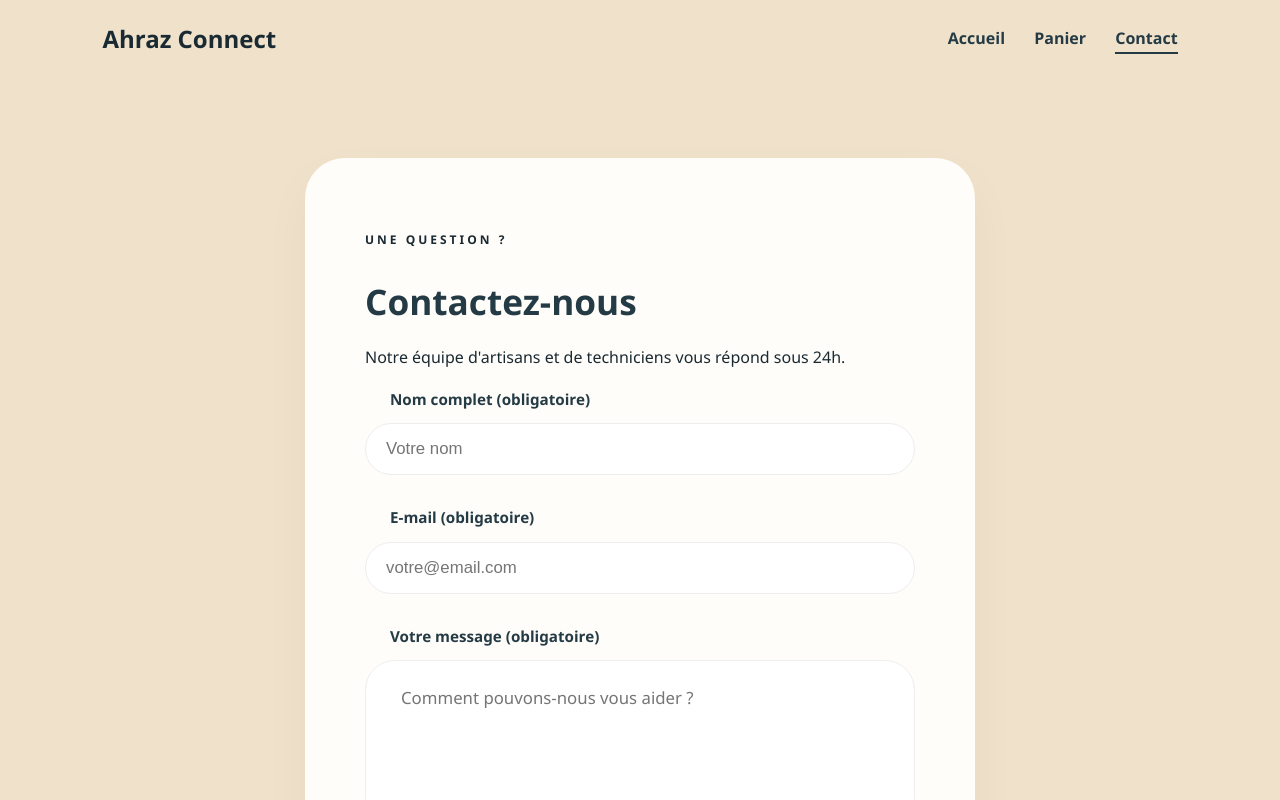
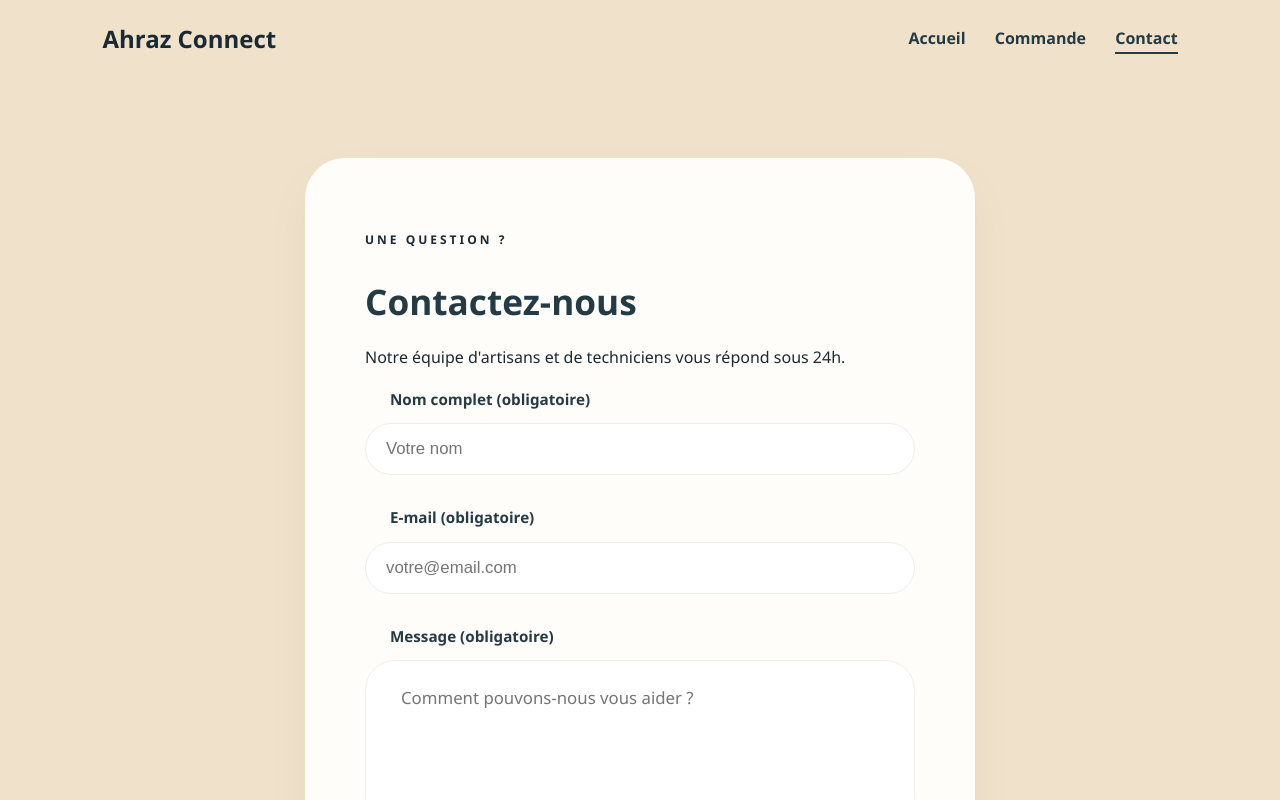
Before and after one commit to Imene06-hub/startup.github.io, a plain HTML site: page contact.html in a window 1280 px wide. Shown: the top 800 px of the page. Drawn offline with Linux system fonts and the light colour scheme.

Commit message:
Update contact form and navigation links

```diff
--- a/contact.html
+++ b/contact.html
@@ -11,7 +11,7 @@
         <div class="logo">Ahraz Connect</div>
         <nav class="nav-links">
             <a href="index.html">Accueil</a>
-            <a href="panier.html">Panier</a>
+            <a href="commande.html">Commande</a>
             <a href="contact.html" class="active">Contact</a>
         </nav>
     </header>
@@ -35,8 +35,8 @@
                 </div>
 
                 <div class="form-group">
-                    <label>Votre message <span>(obligatoire)</span></label>
-                    <textarea name="entry.23351988" placeholder="Comment pouvons-nous vous aider ?" rows="5" required></textarea>
+                    <label>Message <span>(obligatoire)</span></label>
+                    <textarea name="entry.769502270" placeholder="Comment pouvons-nous vous aider ?" rows="5" required></textarea>
                 </div>
 
                 <button type="submit" class="btn-contact">Envoyer le message</button>
```
